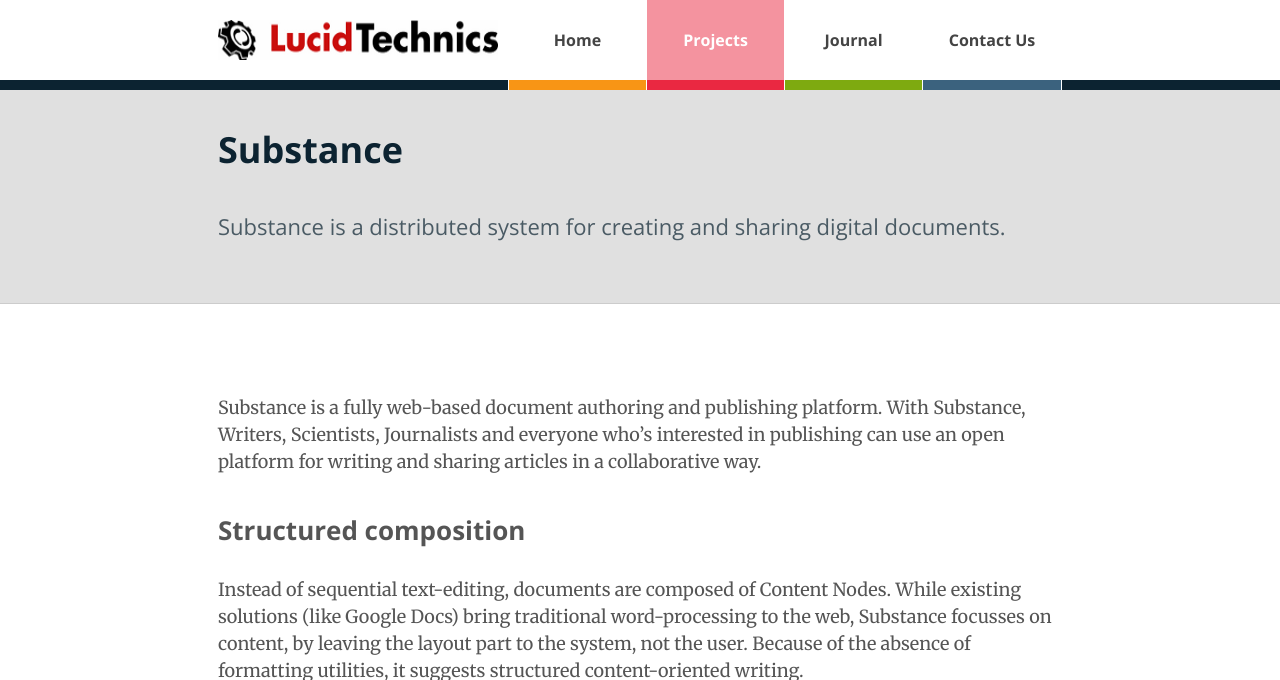
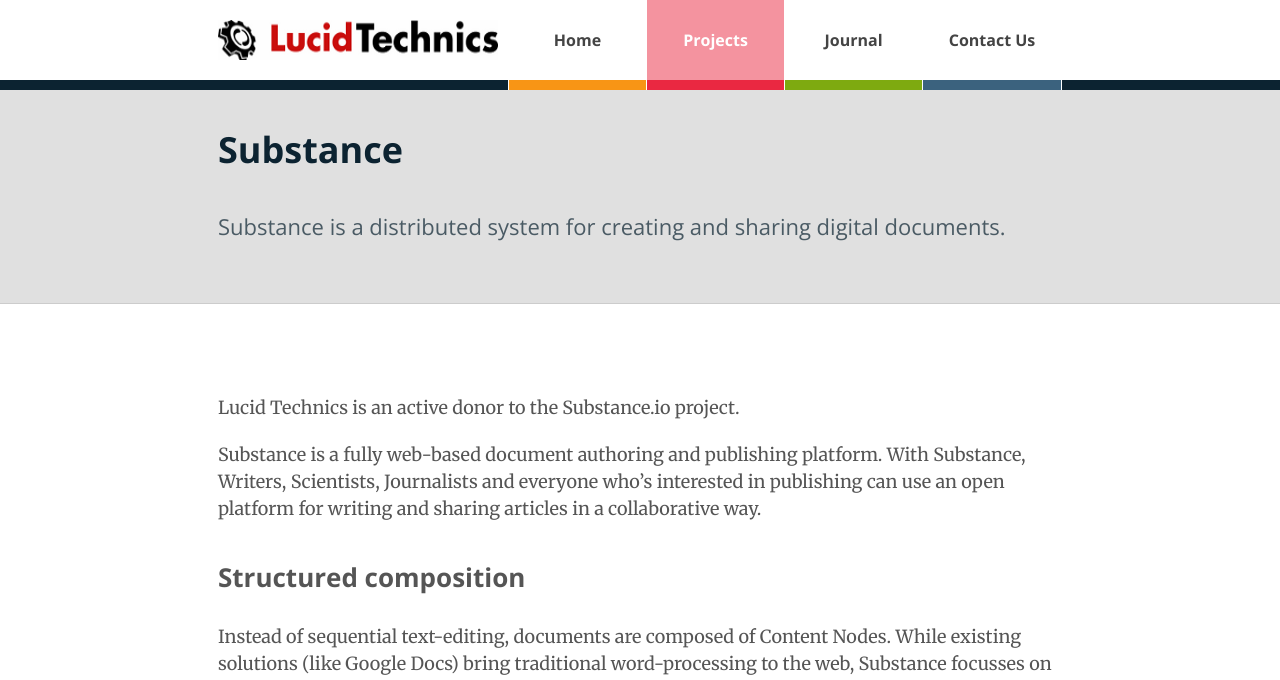
Before and after one commit to LucidTechnics/lucidtechnics.github.com, a Jekyll site: the page built from _posts/projects/0100-01-05-substance.md, in a window 1280 px wide and 900 px high, cut to the strip 0-680 px from the top of the window. Built offline with Jekyll 4.4.1, drawn with Linux system fonts in a browser that asks for light colours; nearby versions of some CDN libraries; comment, search, counter and statistics services are not loaded.

Commit message:
Updated _posts/projects/0100-01-05-substance.md

```diff
--- a/_posts/projects/0100-01-05-substance.md
+++ b/_posts/projects/0100-01-05-substance.md
@@ -11,6 +11,8 @@
 - projects
 published: true
 ---
+
+Lucid Technics is an active donor to the Substance.io project.
 
 Substance is a fully web-based document authoring and publishing platform. With Substance, Writers, Scientists, Journalists and everyone who's interested in publishing can use an open platform for writing and sharing articles in a collaborative way.
 
```
